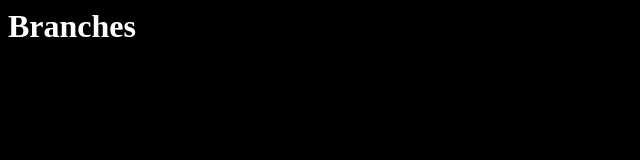
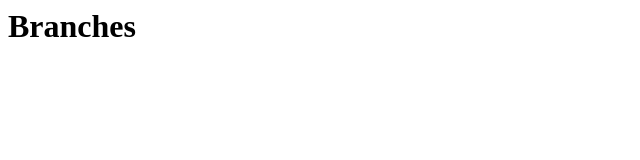
Before and after one commit to sakibahmed181/branches02, a plain HTML site: page index.html in a window 1280 px wide. Shown: the whole page, without its empty margins (0-640 px from the left). Drawn offline with Linux system fonts and the light colour scheme.

Commit message:
In Light-theme branch,css updated

```diff
--- a/index.css
+++ b/index.css
@@ -1 +1 @@
-body {background: black;color: white;}
+body {background: white;color: black;}
```
